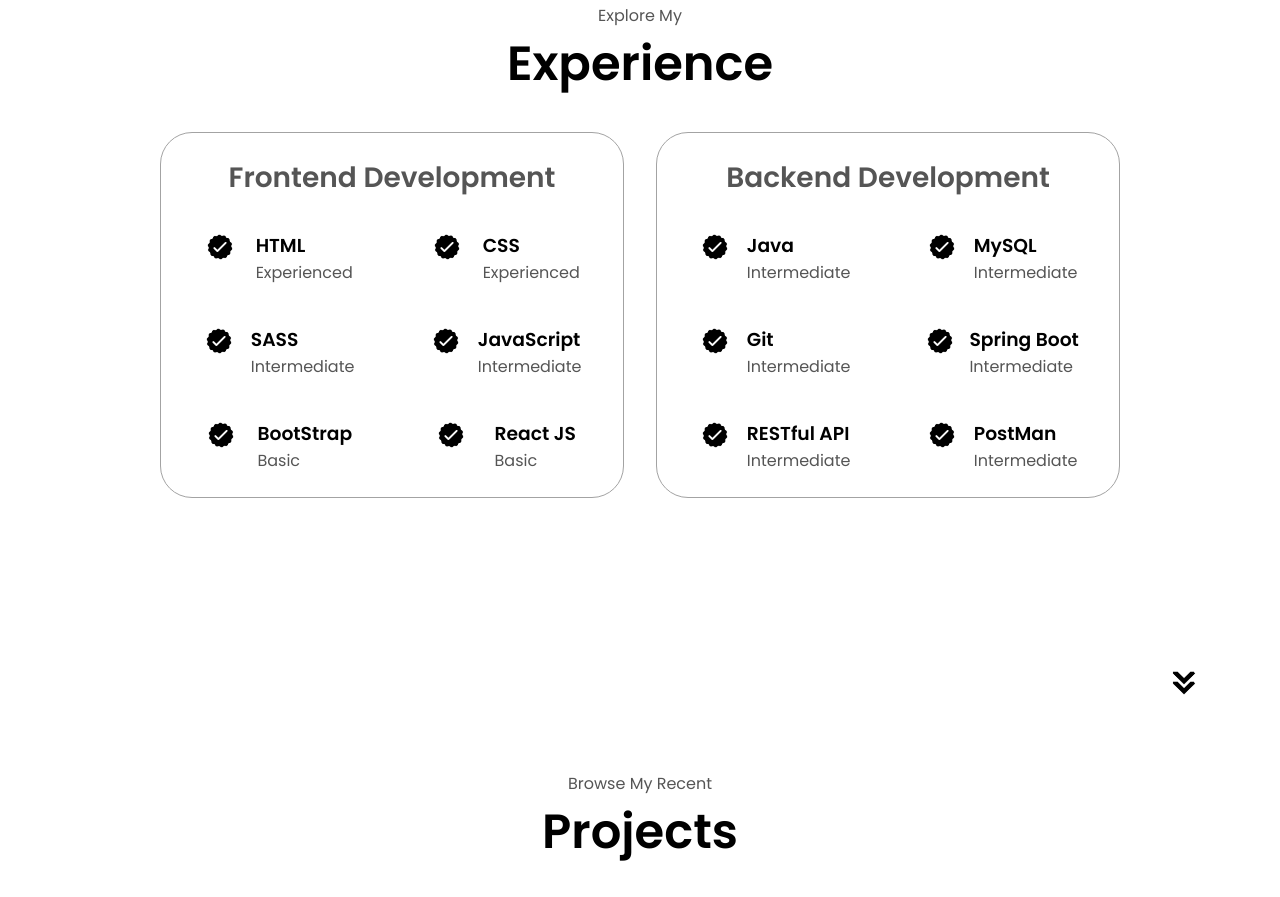
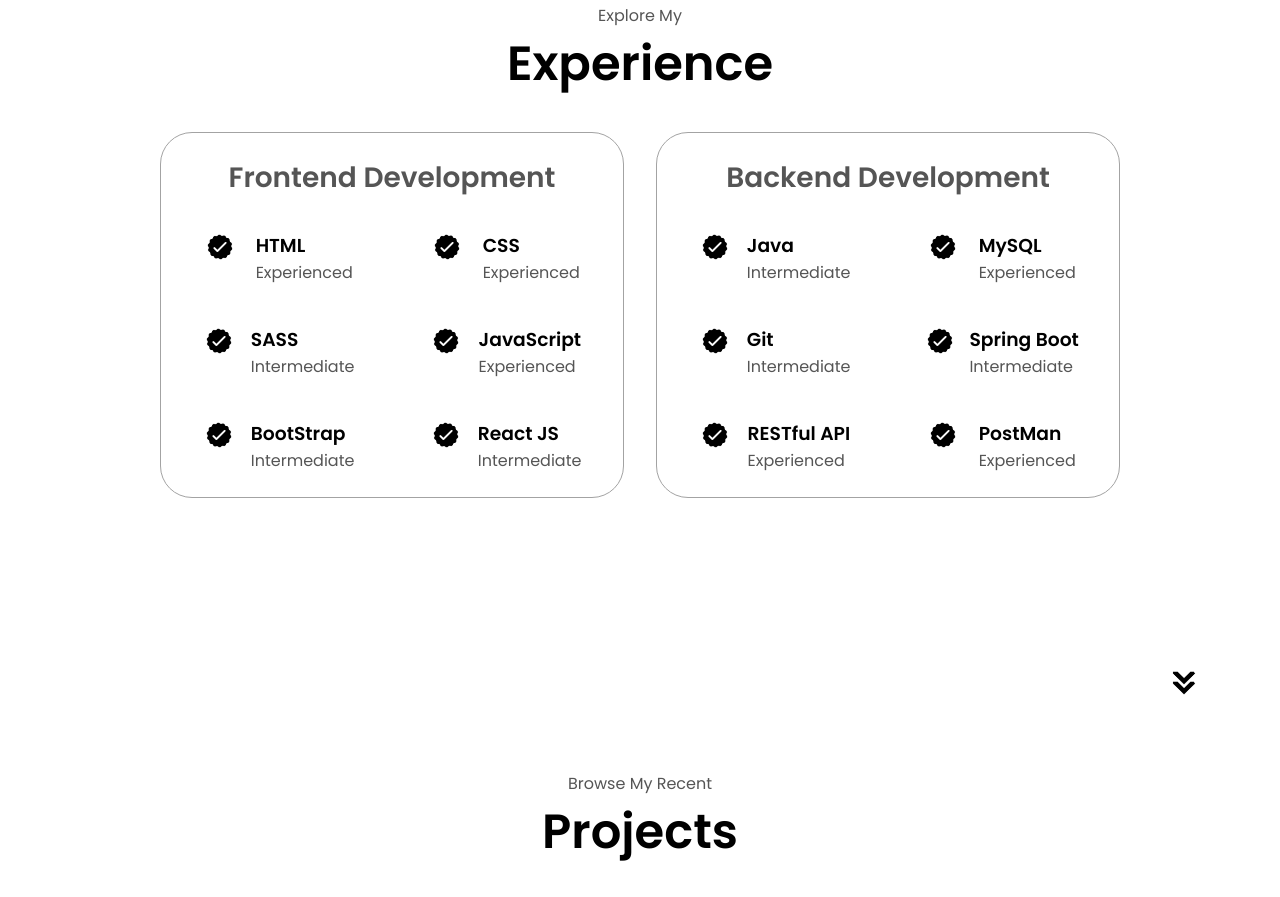
Before and after one commit to gfuldaliya/html-css-js-portfolio, a plain HTML site: page index.html in a window 1280 px wide. Shown: the part 1693-2590 px from the top of the page. Drawn offline with Linux system fonts and the light colour scheme.

Commit message:
updated some styles

```diff
--- a/index.html
+++ b/index.html
@@ -49,7 +49,7 @@
         <div class="btn-container">
           <button
             class="btn btn-color-2"
-            onclick="window.open('./assets/Gopal_Resume.pdf')"
+            onclick="window.open('/assets/Gopal_Resume.pdf')"
           >
             Download CV
           </button>
@@ -174,6 +174,17 @@
                 />
                 <div>
                   <h3>JavaScript</h3>
+                  <p>Experienced</p>
+                </div>
+              </article>
+              <article>
+                <img
+                  src="./assets/checkmark.png"
+                  alt="Experience icon"
+                  class="icon"
+                />
+                <div>
+                  <h3>BootStrap</h3>
                   <p>Intermediate</p>
                 </div>
               </article>
@@ -184,19 +195,8 @@
                   class="icon"
                 />
                 <div>
-                  <h3>BootStrap</h3>
-                  <p>Basic</p>
-                </div>
-              </article>
-              <article>
-                <img
-                  src="./assets/checkmark.png"
-                  alt="Experience icon"
-                  class="icon"
-                />
-                <div>
                   <h3>React JS</h3>
-                  <p>Basic</p>
+                  <p>Intermediate</p>
                 </div>
               </article>
             </div>
@@ -223,7 +223,7 @@
                 />
                 <div>
                   <h3>MySQL</h3>
-                  <p>Intermediate</p>
+                  <p>Experienced</p>
                 </div>
               </article>
               <article>
@@ -256,7 +256,7 @@
                 />
                 <div>
                   <h3>RESTful API</h3>
-                  <p>Intermediate</p>
+                  <p>Experienced</p>
                 </div>
               </article>
               <article>
@@ -267,7 +267,7 @@
                 />
                 <div>
                   <h3>PostMan</h3>
-                  <p>Intermediate</p>
+                  <p>Experienced</p>
                 </div>
               </article>
             </div>
```
